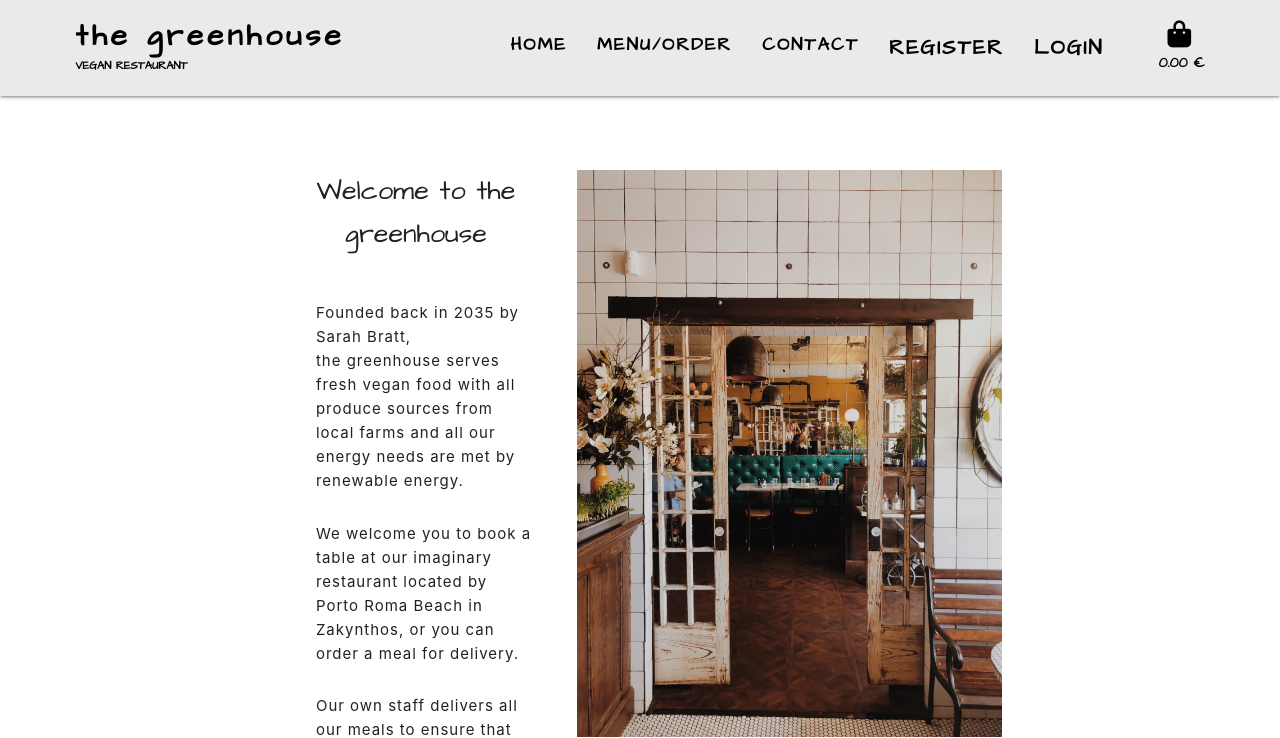
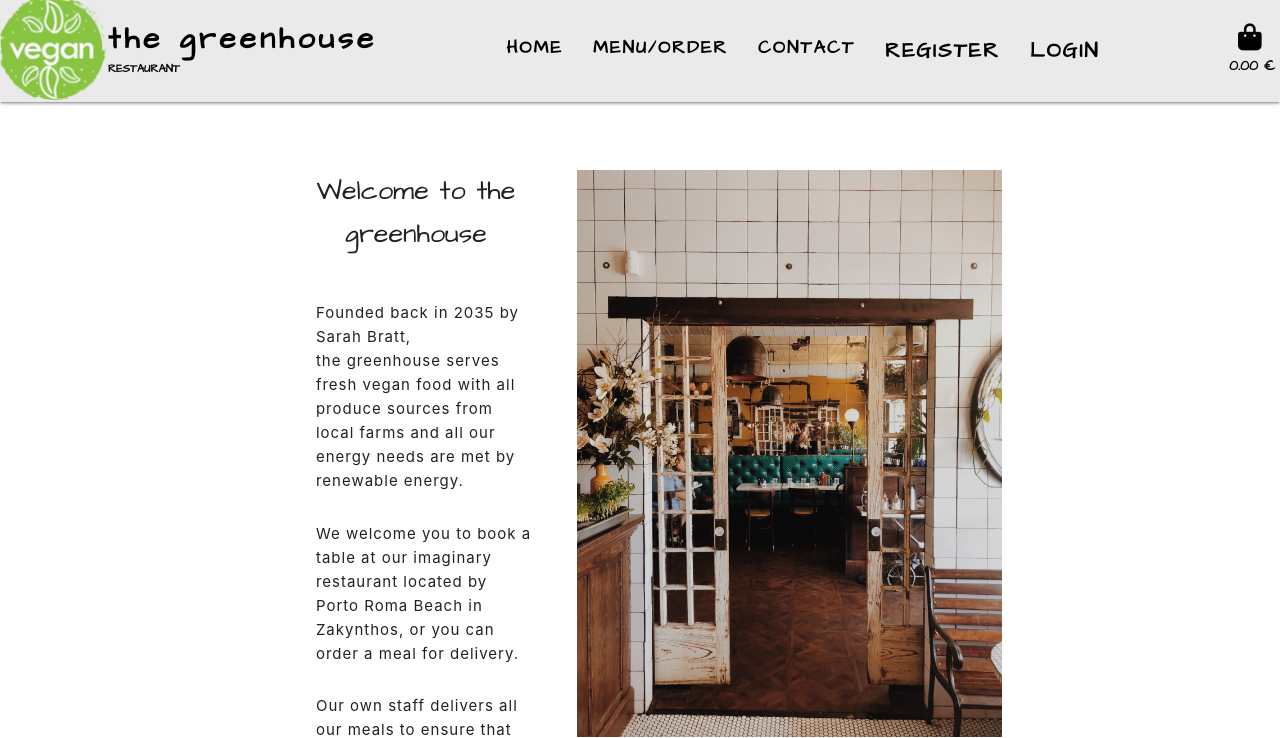
Before and after one commit to Tommyshub/restaurant, a Django app: page / in a window 1280 px wide. Shown: the top 738 px of the page. Run offline with Django 3.2, Linux system fonts and the light colour scheme; some libraries are stand-ins or nearby versions.

Commit message:
add logo and fix layout and responsiveness in navbar

```diff
--- a/static/css/main.css
+++ b/static/css/main.css
@@ -29,17 +29,19 @@
 
 .navbar {
   display: flex;
-  justify-content: space-around;
   align-items: center;
   min-height: 12vh;
   background-color: #eaeaea;
+  min-height: 102px;
 }
 
 .nav-ul {
   display: flex;
   justify-content: space-around;
-  width: 40%;
   list-style: none;
+  text-align: center;
+  width 99%;
+  margin: 0 auto;
 }
 
 .navbar-links a {
@@ -55,6 +57,10 @@
   color: gray;
 }
 
+.bag {
+  margin-right: 5px;
+}
+
 .logo p {
   line-height: 1.1;
   font-size: 2rem;
@@ -164,6 +215,11 @@
 .bag a {
   padding-left: 9px;
   font-size: 1.8rem;
+}
+
+.vegan-logo img {
+  width: 99%;
+  height: auto;
 }
 
 /* Allauth Styles */
--- a/templates/base.html
+++ b/templates/base.html
@@ -4,12 +4,13 @@
 <html>
   <head>
     {% block corejs %}
-
+    <!-- jQuery -->
     <script
       src="https://code.jquery.com/jquery-3.5.1.min.js"
       integrity="sha256-9/aliU8dGd2tb6OSsuzixeV4y/faTqgFtohetphbbj0="
       crossorigin="anonymous"
     ></script>
+    <!-- Materialize ajax -->
     <script
       type="text/javascript"
       src="https://cdnjs.cloudflare.com/ajax/libs/materialize/1.0.0/js/materialize.min.js"
@@ -19,20 +20,25 @@
     {% block extra_js %}{% endblock %}
     <!-- CSS -->
     {% block corecss %}
+    <!-- Main css template -->
     <link rel="stylesheet" href="{% static 'css/main.css' %}" />
+    <!-- Google Fonts -->
     <link rel="preconnect" href="https://fonts.gstatic.com" />
     <link
       href="https://fonts.googleapis.com/css2?family=Architects+Daughter&display=swap"
       rel="stylesheet"
     />
+    <!-- Font Awesome -->
     <script
       src="https://kit.fontawesome.com/aff26ffef6.js"
       crossorigin="anonymous"
     ></script>
+    <!-- Materialize css -->
     <link
       rel="stylesheet"
       href="https://cdnjs.cloudflare.com/ajax/libs/materialize/1.0.0/css/materialize.min.css"
     />
+    <!-- Stripe -->
     <script src="https://js.stripe.com/v3/"></script>
     {% endblock %}
     <!-- Extra CSS -->
@@ -51,9 +57,12 @@
     <!-- Navbar -->
     <div class="navbar-wrapper">
       <nav class="navbar">
+        <div class="vegan-logo">
+          <img src="{% static 'images/vegan-logo.png' %}" alt="vegan-logo" />
+        </div>
         <div class="logo black-text">
           <p>the greenhouse</p>
-          <small>VEGAN RESTAURANT</small>
+          <small>RESTAURANT</small>
         </div>
         <ul class="nav-ul navbar-links">
           <li class="nav-links"><a href="{% url 'index' %}">HOME</a></li>
@@ -91,9 +100,7 @@
           </p>
         </div>
         <div id="burger-menu" class="burger-menu">
-          <button>
-            <i class="fas fa-leaf fa-2x"></i>
-          </button>
+          <i class="fas fa-bars black-text"></i>
         </div>
       </nav>
     </div>
```
Also changed, not shown: other parts of static/css/main.css (+58 -13 lines), static/images/vegan-logo.png (added).
